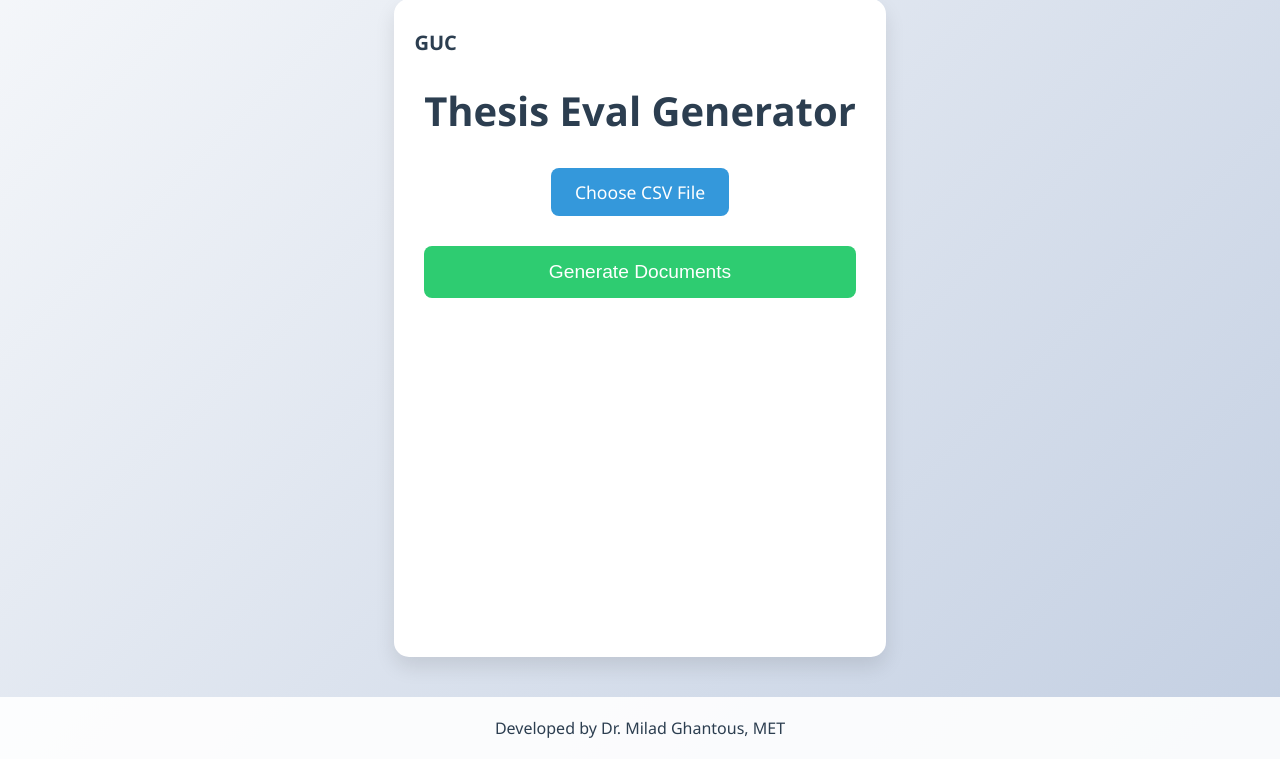
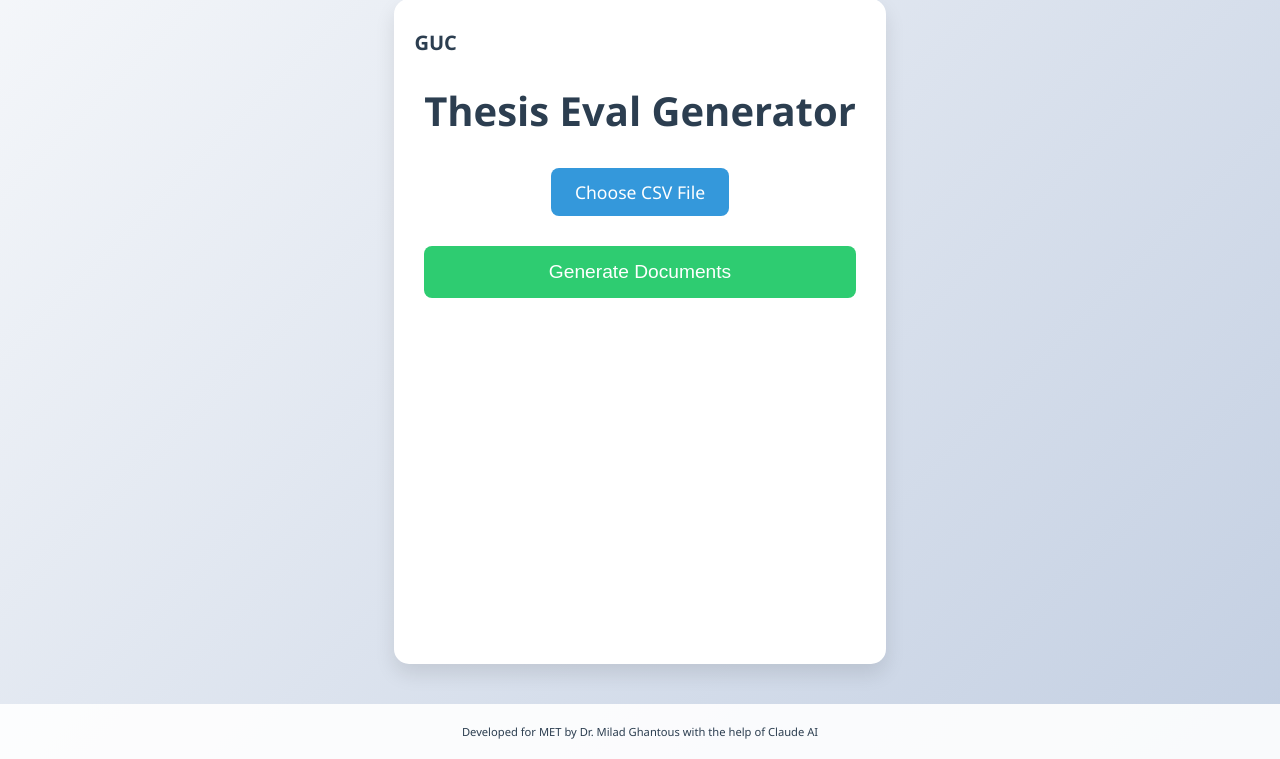
Before and after one commit to miladghantous/thesisGenerator, a Flask app: page / in a window 1280 px wide. Shown: the part 41-800 px from the top of the page. Run offline with Flask 2, Linux system fonts and the light colour scheme.

Commit message:
Update index.html

```diff
--- a/templates/index.html
+++ b/templates/index.html
@@ -143,7 +143,7 @@
             padding: 20px;
             background: rgba(255, 255, 255, 0.9);
             color: #2c3e50;
-            font-size: 1em;
+            font-size: 0.7em;
             margin-top: auto;
             animation: fadeIn 1s ease-out 1s backwards;
         }
@@ -184,7 +184,7 @@
     </div>
 
     <footer>
-        Developed by Dr. Milad Ghantous, MET
+        Developed for MET by Dr. Milad Ghantous with the help of Claude AI
     </footer>
 
     <script>
```
